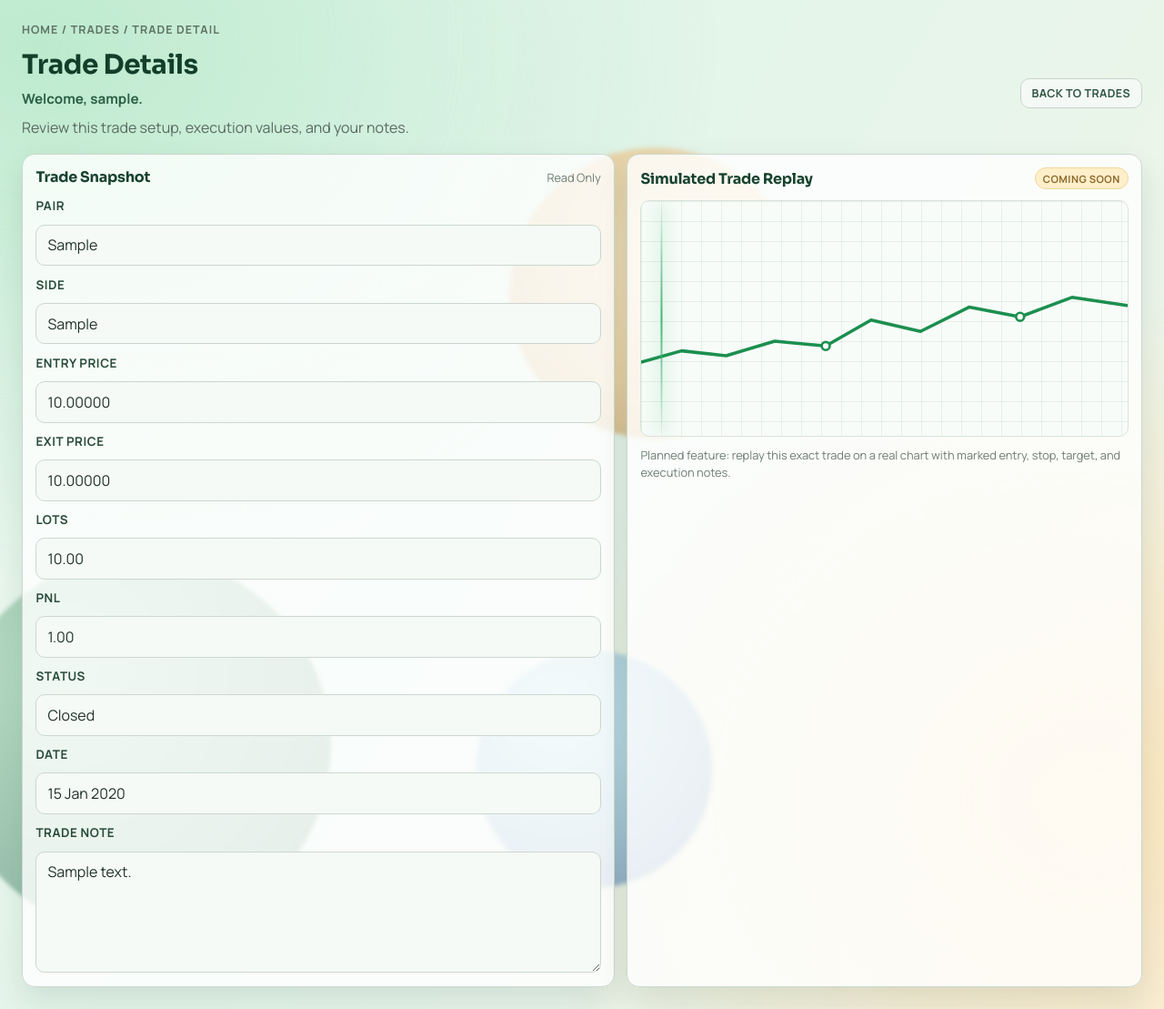
After one commit to LeTzA8/fxjournal, a Flask app: page /trades/1 in a window 1280 px wide. The commit adds this page. Shown: the whole page at 91% size. Run offline with Flask 3, Linux system fonts and the light colour scheme; the visitor is signed in with stand-in values (Sample User, id 1); tables that the repository leaves empty hold one stand-in row (values such as "Sample post").

Commit message:
Added gunicorn and some minor refinements

```diff
--- a/app.py
+++ b/app.py
@@ -316,6 +316,23 @@ def new_trade():
     )
 
 
+@app.route("/trades/<int:trade_id>")
+def trade_detail(trade_id):
+    if not session.get("user_id"):
+        return redirect(url_for("login"))
+
+    trade = Trade.query.filter_by(id=trade_id, user_id=session["user_id"]).first_or_404()
+    trade_pnl = resolve_pnl(trade)
+
+    return render_template(
+        "trade_detail.html",
+        title="Trade Detail | FX Journal",
+        username=session.get("username", "User"),
+        trade=trade,
+        trade_pnl=trade_pnl,
+    )
+
+
 @app.route("/trades/<int:trade_id>/edit", methods=["GET", "POST"])
 def edit_trade(trade_id):
     if not session.get("user_id"):
--- a/requirements.txt
+++ b/requirements.txt
@@ -6,4 +6,5 @@ Flask-SQLAlchemy==3.1.1
 itsdangerous==2.2.0
 Jinja2==3.1.6
 MarkupSafe==3.0.3
+gunicorn==23.0.0
 Werkzeug==3.1.6
--- /dev/null
+++ b/templates/trade_detail.html
@@ -0,0 +1,435 @@
+{% extends "base.html" %}
+
+{% block content %}
+<section class="dash-wrap">
+    <div class="bg-wave" aria-hidden="true"></div>
+    <div class="orb orb-a" data-depth="34" aria-hidden="true"></div>
+    <div class="orb orb-b" data-depth="24" aria-hidden="true"></div>
+    <div class="orb orb-c" data-depth="46" aria-hidden="true"></div>
+
+    <div class="dash-content">
+        <header class="dash-head">
+            <div class="crumb">Home / Trades / Trade Detail</div>
+            <div class="head-row">
+                <div>
+                    <h1>Trade Details</h1>
+                    <p class="welcome">Welcome, {{ username }}.</p>
+                    <p class="subtitle">Review this trade setup, execution values, and your notes.</p>
+                </div>
+                <div class="head-actions">
+                    <a class="ghost-link" href="/trades">Back to Trades</a>
+                </div>
+            </div>
+        </header>
+
+        <section class="panel-grid">
+            <article class="panel entry-panel">
+                <div class="panel-head">
+                    <h2>Trade Snapshot</h2>
+                    <span class="soft">Read Only</span>
+                </div>
+
+                <form class="trade-form" onsubmit="return false;">
+                    <label for="symbol">Pair</label>
+                    <input id="symbol" type="text" value="{{ trade.symbol if trade else '' }}" readonly>
+
+                    <label for="side">Side</label>
+                    <input id="side" type="text" value="{{ trade.side if trade else '' }}" readonly>
+
+                    <label for="entry_price">Entry Price</label>
+                    <input id="entry_price" type="text" value="{{ '%.5f'|format(trade.entry_price) if trade and trade.entry_price is not none else '' }}" readonly>
+
+                    <label for="exit_price">Exit Price</label>
+                    <input id="exit_price" type="text" value="{{ '%.5f'|format(trade.exit_price) if trade and trade.exit_price is not none else 'Open' }}" readonly>
+
+                    <label for="lot_size">Lots</label>
+                    <input id="lot_size" type="text" value="{{ '%.2f'|format(trade.lot_size) if trade and trade.lot_size is not none else '' }}" readonly>
+
+                    <label for="pnl">PnL</label>
+                    <input id="pnl" type="text" value="{% if trade_pnl is not none %}{{ '%.2f'|format(trade_pnl) }}{% else %}-{% endif %}" readonly>
+
+                    <label for="status">Status</label>
+                    <input id="status" type="text" value="{% if trade and trade.exit_price is not none %}Closed{% else %}Running{% endif %}" readonly>
+
+                    <label for="trade_date">Date</label>
+                    <input id="trade_date" type="text" value="{{ trade.opened_at.strftime('%d %b %Y') if trade and trade.opened_at else '' }}" readonly>
+
+                    <label for="trade_note">Trade Note</label>
+                    <textarea id="trade_note" rows="5" readonly>{{ trade.trade_note if trade and trade.trade_note else 'No note added for this trade yet.' }}</textarea>
+                </form>
+            </article>
+
+            <article class="panel sim-panel">
+                <div class="panel-head">
+                    <h2>Simulated Trade Replay</h2>
+                    <span class="soon">Coming Soon</span>
+                </div>
+                <div class="sim-chart" aria-hidden="true">
+                    <div class="scanline"></div>
+                    <svg viewBox="0 0 600 220" role="img" aria-label="Placeholder chart">
+                        <path d="M0 164 L50 150 L105 156 L165 138 L228 144 L284 112 L345 126 L405 96 L468 108 L532 84 L600 94" />
+                        <circle cx="228" cy="144" r="5"></circle>
+                        <circle cx="468" cy="108" r="5"></circle>
+                    </svg>
+                </div>
+                <p class="soft block-note">
+                    Planned feature: replay this exact trade on a real chart with marked entry, stop, target, and execution notes.
+                </p>
+            </article>
+        </section>
+    </div>
+</section>
+
+<style>
+    body {
+        background: #eef4ef;
+    }
+
+    main {
+        max-width: none;
+        margin: 0;
+        padding: 0;
+        min-height: 100vh;
+    }
+
+    .dash-wrap {
+        position: relative;
+        min-height: 100vh;
+        width: 100%;
+        overflow: hidden;
+        isolation: isolate;
+        padding: clamp(0.9rem, 2vw, 1.5rem);
+        perspective: 1100px;
+    }
+
+    .dash-content {
+        position: relative;
+        z-index: 1;
+    }
+
+    .bg-wave {
+        position: absolute;
+        inset: -18%;
+        z-index: -3;
+        background:
+            radial-gradient(55% 50% at 20% 20%, rgba(146, 214, 173, 0.52) 0%, transparent 68%),
+            radial-gradient(45% 45% at 78% 68%, rgba(255, 207, 145, 0.48) 0%, transparent 70%),
+            linear-gradient(120deg, #eef4ef 0%, #deeee4 45%, #f4efe5 100%);
+        transition: transform 420ms cubic-bezier(.22, .61, .36, 1);
+        will-change: transform;
+    }
+
+    .orb {
+        position: absolute;
+        border-radius: 50%;
+        filter: blur(2px);
+        z-index: -1;
+        opacity: 0.55;
+        transition: transform 320ms cubic-bezier(.22, .61, .36, 1);
+        will-change: transform;
+    }
+
+    .orb-a {
+        width: 420px;
+        height: 420px;
+        top: -150px;
+        right: -120px;
+        background: radial-gradient(circle at 30% 30%, #8dc9a3 0%, #4f8b6f 65%, #2d5a46 100%);
+    }
+
+    .orb-b {
+        width: 320px;
+        height: 320px;
+        bottom: -140px;
+        left: -100px;
+        background: radial-gradient(circle at 65% 35%, #ffddb2 0%, #e4b474 60%, #b58343 100%);
+    }
+
+    .orb-c {
+        width: 260px;
+        height: 260px;
+        top: 38%;
+        left: 52%;
+        background: radial-gradient(circle at 35% 25%, #b7e3ef 0%, #7da8cb 58%, #4f6f9f 100%);
+        opacity: 0.42;
+    }
+
+    .dash-head {
+        margin-bottom: 1rem;
+    }
+
+    .crumb {
+        font-size: 0.78rem;
+        text-transform: uppercase;
+        letter-spacing: 0.08em;
+        color: #5e7364;
+        font-weight: 700;
+        margin-bottom: 0.7rem;
+    }
+
+    .head-row {
+        display: flex;
+        align-items: center;
+        justify-content: space-between;
+        gap: 1rem;
+    }
+
+    h1 {
+        margin: 0;
+        font-size: clamp(1.35rem, 2.3vw, 2rem);
+        color: #133f2a;
+    }
+
+    .subtitle {
+        margin: 0.38rem 0 0;
+        color: #5a6960;
+    }
+
+    .welcome {
+        margin: 0.45rem 0 0;
+        color: #2a5f43;
+        font-size: 0.95rem;
+        font-weight: 700;
+    }
+
+    .head-actions {
+        display: flex;
+        align-items: center;
+        gap: 0.55rem;
+    }
+
+    .ghost-link {
+        border: 1px solid #c6d4ca;
+        background: #f8fbf9cc;
+        color: #2f5642;
+        border-radius: 10px;
+        padding: 0.45rem 0.75rem;
+        font-weight: 700;
+        font-size: 0.78rem;
+        letter-spacing: 0.03em;
+        text-transform: uppercase;
+        text-decoration: none;
+    }
+
+    .ghost-link:hover {
+        background: #eef7f2;
+    }
+
+    .panel-grid {
+        display: grid;
+        grid-template-columns: 1.15fr 1fr;
+        gap: 0.8rem;
+    }
+
+    .panel {
+        background: #ffffffc9;
+        border: 1px solid #d4ded6;
+        border-radius: 14px;
+        padding: 0.9rem;
+        box-shadow: 0 10px 28px rgba(15, 55, 36, 0.08);
+    }
+
+    .panel-head {
+        display: flex;
+        align-items: center;
+        justify-content: space-between;
+        gap: 0.8rem;
+        margin-bottom: 0.75rem;
+    }
+
+    h2 {
+        margin: 0;
+        font-size: 1rem;
+        color: #17422e;
+    }
+
+    .soft {
+        color: #6d7b72;
+        font-size: 0.8rem;
+    }
+
+    .trade-form {
+        display: grid;
+        gap: 0.7rem;
+    }
+
+    .trade-form label {
+        font-size: 0.84rem;
+        font-weight: 700;
+        color: #294c3a;
+        text-transform: uppercase;
+        letter-spacing: 0.04em;
+    }
+
+    .trade-form input,
+    .trade-form textarea {
+        width: 100%;
+        border: 1px solid #ccd7cf;
+        background: #f5faf6;
+        border-radius: 10px;
+        padding: 0.68rem 0.75rem;
+        color: #213128;
+        font: inherit;
+    }
+
+    .trade-form input[readonly],
+    .trade-form textarea[readonly] {
+        cursor: default;
+    }
+
+    .trade-form textarea {
+        resize: vertical;
+        min-height: 108px;
+    }
+
+    .sim-panel .soon {
+        color: #8f6a2c;
+        background: #ffefcb;
+        border: 1px solid #f0d799;
+        padding: 0.2rem 0.5rem;
+        border-radius: 999px;
+        font-size: 0.7rem;
+        font-weight: 700;
+        letter-spacing: 0.04em;
+        text-transform: uppercase;
+    }
+
+    .sim-chart {
+        position: relative;
+        height: 260px;
+        border-radius: 10px;
+        border: 1px solid #d8e3da;
+        background:
+            linear-gradient(rgba(37, 97, 63, 0.08) 1px, transparent 1px),
+            linear-gradient(90deg, rgba(37, 97, 63, 0.08) 1px, transparent 1px),
+            #f8fcf9;
+        background-size: 22px 22px;
+        overflow: hidden;
+    }
+
+    .sim-chart svg {
+        width: 100%;
+        height: 100%;
+    }
+
+    .sim-chart path {
+        fill: none;
+        stroke: #1c8f4f;
+        stroke-width: 4;
+        stroke-linecap: round;
+        stroke-linejoin: round;
+    }
+
+    .sim-chart circle {
+        fill: #ffffff;
+        stroke: #1c8f4f;
+        stroke-width: 3;
+    }
+
+    .scanline {
+        position: absolute;
+        top: 0;
+        bottom: 0;
+        width: 2px;
+        background: linear-gradient(to bottom, transparent, #3fb476, transparent);
+        box-shadow: 0 0 20px #3fb476;
+        animation: sweep 2.8s linear infinite;
+    }
+
+    .block-note {
+        margin: 0.7rem 0 0;
+        line-height: 1.45;
+    }
+
+    @keyframes sweep {
+        from { transform: translateX(-20px); }
+        to { transform: translateX(560px); }
+    }
+
+    @media (max-width: 1050px) {
+        .panel-grid {
+            grid-template-columns: 1fr;
+        }
+
+        .sim-chart {
+            height: 220px;
+        }
+    }
+
+    @media (max-width: 700px) {
+        .dash-wrap {
+            padding: 0.9rem;
+        }
+
+        .head-row {
+            flex-direction: column;
+            align-items: flex-start;
+        }
+    }
+
+    @media (prefers-reduced-motion: reduce) {
+        .orb,
+        .bg-wave,
+        .scanline {
+            animation: none !important;
+            transition: none !important;
+        }
+    }
+</style>
+
+<script>
+(() => {
+    const shell = document.querySelector(".dash-wrap");
+    if (!shell || window.matchMedia("(prefers-reduced-motion: reduce)").matches) {
+        return;
+    }
+
+    const orbs = Array.from(shell.querySelectorAll(".orb"));
+    const bg = shell.querySelector(".bg-wave");
+    const state = { mx: 0, my: 0, scroll: 0 };
+    const clamp = (n, min, max) => Math.max(min, Math.min(max, n));
+
+    const onPointerMove = (event) => {
+        const rect = shell.getBoundingClientRect();
+        const nx = (event.clientX - rect.left) / rect.width - 0.5;
+        const ny = (event.clientY - rect.top) / rect.height - 0.5;
+        state.mx = clamp(nx, -0.5, 0.5);
+        state.my = clamp(ny, -0.5, 0.5);
+    };
+
+    const onScroll = () => {
+        state.scroll = window.scrollY || window.pageYOffset || 0;
+    };
+
+    window.addEventListener("mousemove", onPointerMove, { passive: true });
+    window.addEventListener("scroll", onScroll, { passive: true });
+
+    const render = (ts) => {
+        const t = ts * 0.001;
+        const scrollShift = clamp(state.scroll / 900, -1.0, 1.0);
+
+        orbs.forEach((orb, index) => {
+            const depth = Number(orb.dataset.depth || 30);
+            const phase = index * 1.7 + Number(orb.dataset.phaseShift || 0);
+            const floatX = Math.sin(t * 0.38 + phase) * 16 + Math.sin(t * 0.16 + phase) * 6;
+            const floatY = Math.cos(t * 0.31 + phase) * 13 + Math.cos(t * 0.13 + phase) * 5;
+            const px = state.mx * depth * 0.85 + floatX + Number(orb.dataset.baseX || 0);
+            const py = state.my * depth * 0.72 + floatY + scrollShift * depth * 0.18 + Number(orb.dataset.baseY || 0);
+            const rz = state.mx * depth * 0.08 + Number(orb.dataset.spin || 0);
+            orb.style.transform = `translate3d(${px.toFixed(2)}px, ${py.toFixed(2)}px, 0) rotate(${rz.toFixed(2)}deg)`;
+        });
+
+        if (bg) {
+            const bx = state.mx * 16 + Math.sin(t * 0.14) * 10 + Number(bg.dataset.baseX || 0);
+            const by = state.my * 14 + scrollShift * 6 + Math.cos(t * 0.12) * 8 + Number(bg.dataset.baseY || 0);
+            const bgScale = Number(bg.dataset.scale || 1.12);
+            bg.style.transform = `translate3d(${bx.toFixed(2)}px, ${by.toFixed(2)}px, 0) scale(${bgScale})`;
+        }
+
+        requestAnimationFrame(render);
+    };
+
+    requestAnimationFrame(render);
+})();
+</script>
+{% endblock %}
```
Also changed, not shown: templates/trades.html (+12 -0 lines).
